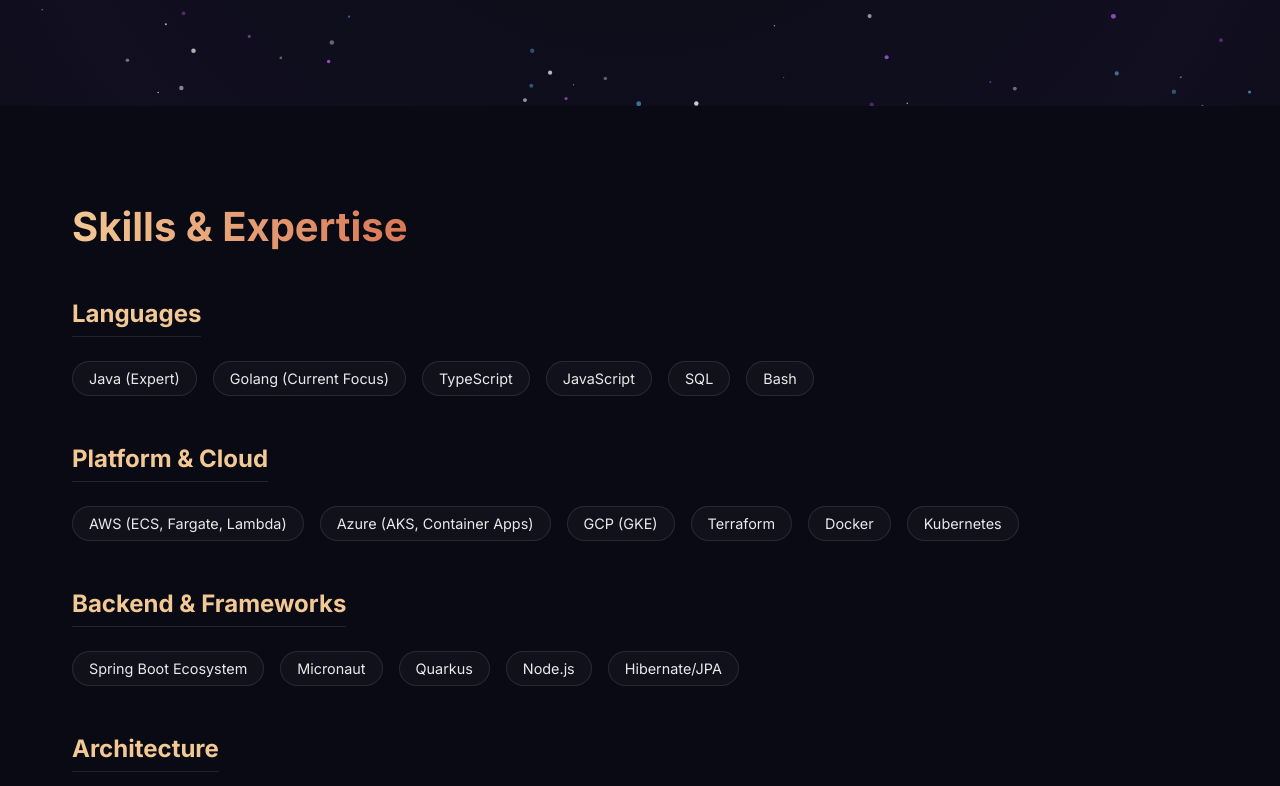
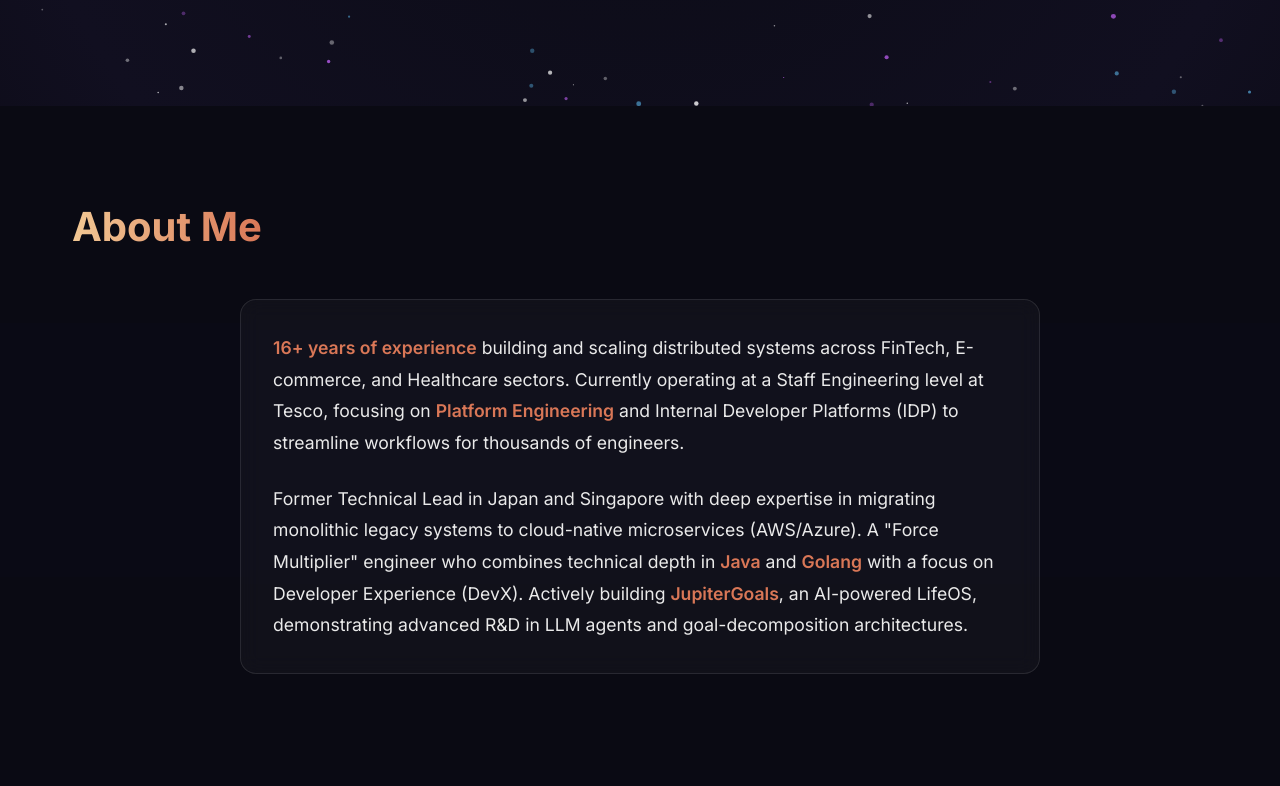
Before and after one commit to jupiterhub/walkingjupiter-profile, a Next.js app: page / in a window 1280 px wide. Shown: the part 694-1480 px from the top of the page. Built offline with nearby package versions, Linux system fonts and the light colour scheme.

Commit message:
feat: added aboutme page

```diff
--- a/src/app/layout.tsx
+++ b/src/app/layout.tsx
@@ -8,7 +8,7 @@
 
 export const metadata: Metadata = {
     title: "Jupiter Tecson | Staff Software Engineer",
-    description: "Portfolio of Jupiter Tecson, a Staff Software Engineer specializing in DevOps, Backend/Frontend, Cloud, and Distributed Systems.",
+    description: "Portfolio of Jupiter Tecson, a Staff Software Engineer specializing in Platform Engineering, Internal Developer Platforms (IDP), Distributed Systems, and AI Agents.",
 };
 
 export default function RootLayout({
--- a/src/app/page.tsx
+++ b/src/app/page.tsx
@@ -1,7 +1,9 @@
 import Hero from "@/components/Hero";
 import Experience from "@/components/Experience";
 import Projects from "@/components/Projects";
+import About from "@/components/About";
 import Skills from "@/components/Skills";
+
 import Awards from "@/components/Awards";
 import Recommendations from "@/components/Recommendations";
 import Education from "@/components/Education";
@@ -14,6 +16,7 @@
             <InteractiveBackground />
             <Hero />
             <div style={{ backgroundColor: 'rgba(11, 11, 21, 0.8)' }}>
+                <About />
                 <Skills />
                 <Experience />
                 <Projects />
--- /dev/null
+++ b/src/components/About.module.css
@@ -0,0 +1,31 @@
+.about {
+    position: relative;
+    z-index: 1;
+    background-color: rgba(11, 11, 21, 0.8);
+}
+
+.content {
+    max-width: 800px;
+    margin: 0 auto;
+    background: rgba(255, 255, 255, 0.03);
+    border: 1px solid rgba(255, 255, 255, 0.1);
+    border-radius: 1rem;
+    padding: 2rem;
+    backdrop-filter: blur(10px);
+}
+
+.summary {
+    font-size: 1.1rem;
+    line-height: 1.8;
+    color: var(--text-secondary);
+    margin-bottom: 1.5rem;
+}
+
+.summary:last-child {
+    margin-bottom: 0;
+}
+
+.summary strong {
+    color: var(--primary);
+    font-weight: 600;
+}
--- /dev/null
+++ b/src/components/About.tsx
@@ -0,0 +1,37 @@
+"use client";
+
+import { motion } from "framer-motion";
+import styles from "./About.module.css";
+
+export default function About() {
+    return (
+        <section id="about" className={`section ${styles.about}`}>
+            <div className="container">
+                <motion.h2
+                    className="section-title"
+                    initial={{ opacity: 0, x: -20 }}
+                    whileInView={{ opacity: 1, x: 0 }}
+                    viewport={{ once: true }}
+                >
+                    About Me
+                </motion.h2>
+
+                <motion.div
+                    className={styles.content}
+                    initial={{ opacity: 0, y: 20 }}
+                    whileInView={{ opacity: 1, y: 0 }}
+                    viewport={{ once: true }}
+                    transition={{ delay: 0.2 }}
+                >
+                    <p className={styles.summary}>
+                        <strong>16+ years of experience</strong> building and scaling distributed systems across FinTech, E-commerce, and Healthcare sectors. Currently operating at a Staff Engineering level at Tesco, focusing on <strong>Platform Engineering</strong> and Internal Developer Platforms (IDP) to streamline workflows for thousands of engineers.
+                    </p>
+
+                    <p className={styles.summary}>
+                        Former Technical Lead in Japan and Singapore with deep expertise in migrating monolithic legacy systems to cloud-native microservices (AWS/Azure). A "Force Multiplier" engineer who combines technical depth in <strong>Java</strong> and <strong>Golang</strong> with a focus on Developer Experience (DevX). Actively building <strong>JupiterGoals</strong>, an AI-powered LifeOS, demonstrating advanced R&D in LLM agents and goal-decomposition architectures.
+                    </p>
+                </motion.div>
+            </div>
+        </section>
+    );
+}
--- a/src/components/Experience.tsx
+++ b/src/components/Experience.tsx
@@ -79,6 +79,14 @@
                 situation: "Deployments took 4 hours of manual effort.",
                 result: "Implemented 'Click Button Deployment' via CI/CD, slashing deployment time to 15 minutes."
             }
+        ]
+    },
+    {
+        role: "Sabbatical",
+        company: "Global Travel",
+        period: "May 2016 - Oct 2017",
+        points: [
+            "Global travel across Asia and Europe (Nepal, Vietnam, India, etc.)."
         ]
     },
     {
--- a/src/components/Skills.tsx
+++ b/src/components/Skills.tsx
@@ -64,6 +64,7 @@
         skills: [
             { name: "LLM Agents (LangChain)" },
             { name: "Vector Embeddings" },
+            { name: "Goal Decomposition Models" },
             { name: "RAG" },
             { name: "Prompt Engineering" }
         ]
```
